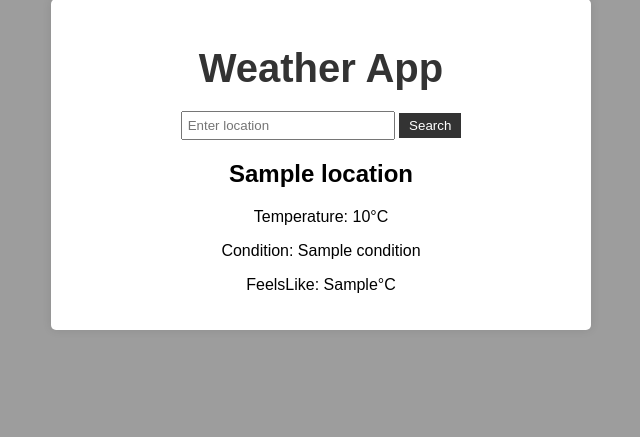
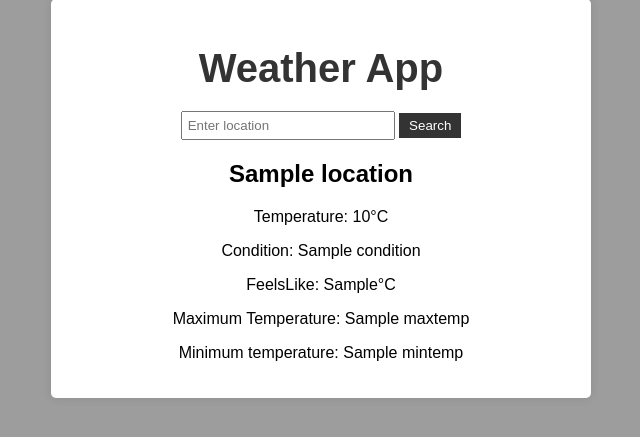
Before and after one commit to Aditya-A-Chavan/WeatherApp, a Flask app: template api/templates/weather.html in a window 1280 px wide. Shown: the part 21-458 px from the top of the page, without its empty margins (319-959 px from the left). Run offline with Flask 2, Linux system fonts and the light colour scheme; the template is opened without the code that fills it: most values are stand-ins (such as "Sample title", 1, 10 or a date in 2020).

Commit message:
Added min max temp

```diff
--- a/api/templates/weather.html
+++ b/api/templates/weather.html
@@ -57,6 +57,8 @@
             <p>Temperature: {{ weather.temperature }}°C</p>
             <p>Condition: {{ weather.condition }}</p>
             <p>FeelsLike: {{ weather.FeelsLike }}°C</p>
+            <p>Maximum Temperature: {{ weather.Maxtemp }}</p>
+            <p>Minimum temperature: {{ weather.Mintemp }}</p>
         </div>
     </div>
     {% endif %}
```
